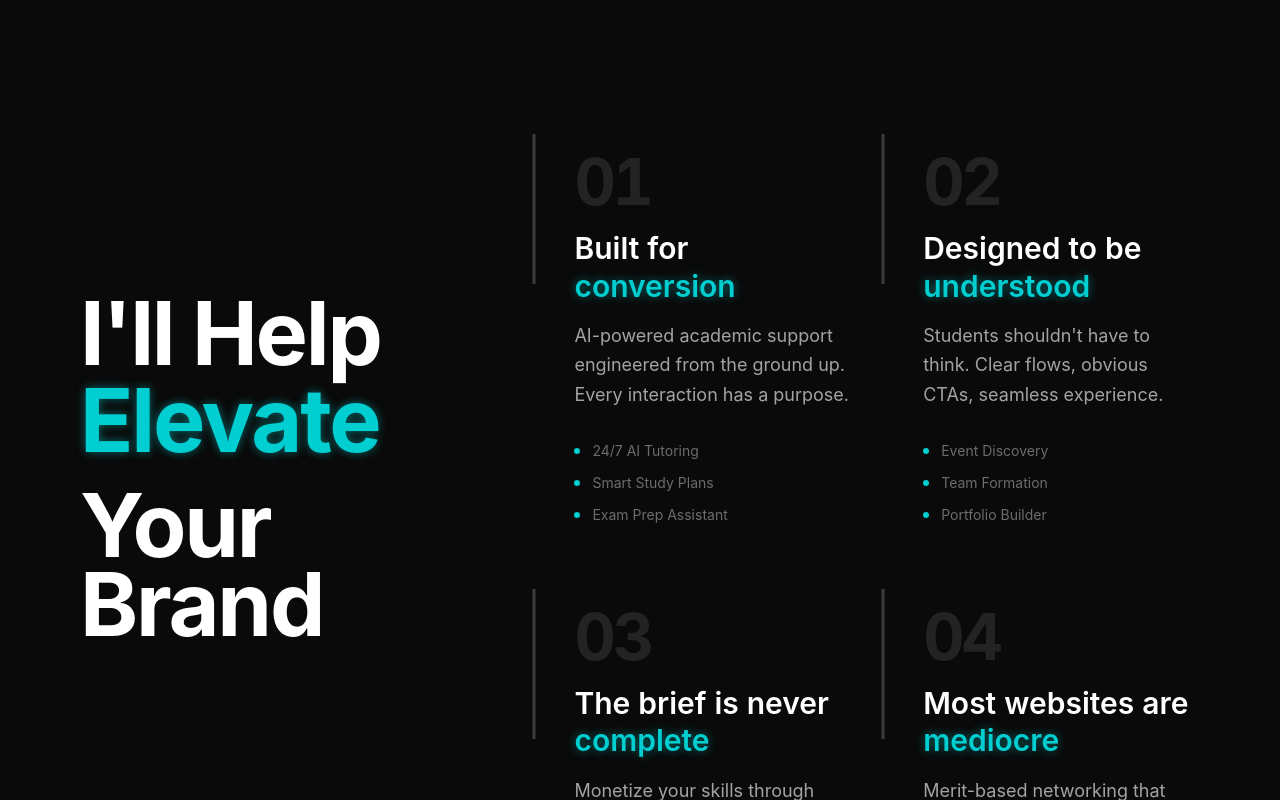
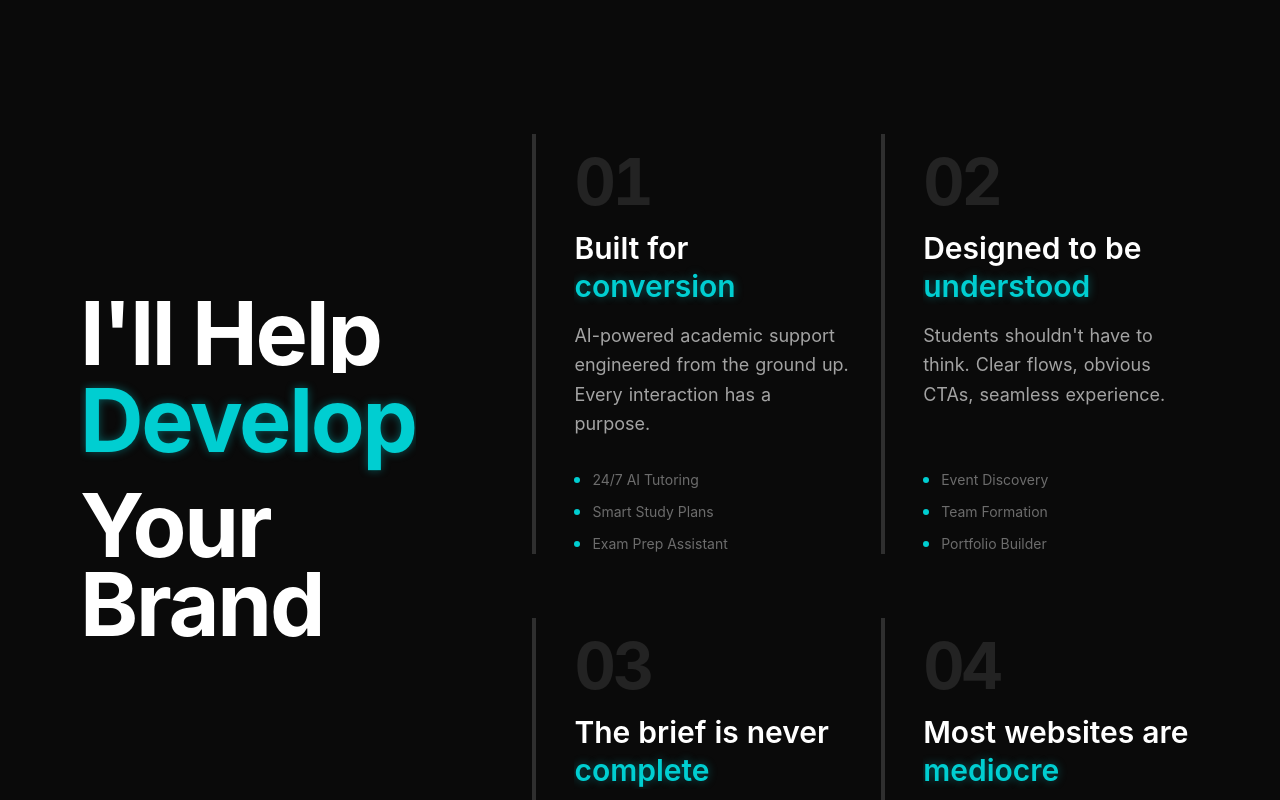
Before and after one commit to KlaerAI/klaerai, a Next.js app: page / in a window 1280 px wide. Shown: the part 1760-2560 px from the top of the page. Built offline with nearby package versions, Linux system fonts and the light colour scheme.

Commit message:
improved service section

```diff
--- a/app/components/home/Services.tsx
+++ b/app/components/home/Services.tsx
@@ -45,19 +45,20 @@ const SERVICES = [
 
 const DYNAMIC_WORDS = ["Develop", "Design", "Elevate"];
 
-// --- Animation Constants (Strict from Prompt) ---
+// --- Animation Constants ---
 const ACCENT_COLOR = "#00CED1";
-const ACCENT_GLOW = "0 0 10px rgba(0, 206, 209, 0.5)";
-const SPRING_EASE: [number, number, number, number] = [0.34, 1.56, 0.64, 1]; // Springy bounce for numbers
-const SMOOTH_EASE: [number, number, number, number] = [0.25, 0.46, 0.45, 0.94]; // Smooth ease for others
+const ACCENT_GLOW = "0 0 10px rgba(0, 206, 209, 0.4)";
 
-// Sequence Timings (ms converted to seconds)
-const TIME_BORDER = 0;
-const TIME_NUMBER = 0.05;
-const TIME_TITLE = 0.2;
-const TIME_DESC = 0.4;
-const TIME_BULLETS_START = 0.55;
-const BULLET_STAGGER = 0.075;
+// "Sav1n" style sharp easings
+const REVEAL_EASE: [number, number, number, number] = [0.25, 0.1, 0.25, 1];
+const SPRING_EASE: [number, number, number, number] = [0.34, 1.56, 0.64, 1];
+
+// Stagger timings
+const DELAY_BORDER = 0;
+const DELAY_NUMBER = 0.1;
+const DELAY_TITLE = 0.25;
+const DELAY_DESC = 0.4;
+const DELAY_BULLETS = 0.6;
 
 export function Services() {
   const sectionRef = useRef<HTMLDivElement>(null);
@@ -65,12 +66,12 @@ export function Services() {
   const headlineInView = useInView(headlineRef, { once: true, margin: "-100px" });
   const [wordIndex, setWordIndex] = useState(0);
 
-  // Rotating Word Cycle
+  // Cycle Dynamic Word
   useEffect(() => {
     if (!headlineInView) return;
     const interval = setInterval(() => {
       setWordIndex((prev) => (prev + 1) % DYNAMIC_WORDS.length);
-    }, 2500);
+    }, 2000); // 2s cycle for snappier feel
     return () => clearInterval(interval);
   }, [headlineInView]);
 
@@ -82,33 +83,48 @@ export function Services() {
     >
       <div className="max-w-[1440px] mx-auto px-6 md:px-12 lg:px-20">
         <div className="flex flex-col lg:flex-row gap-16 lg:gap-24">
-          {/* Sticky Headline Section */}
+          {/* Sticky Headline */}
           <div className="lg:w-[35%] lg:sticky lg:top-40 lg:self-start z-10">
             <div ref={headlineRef}>
               <h2 className="text-[3rem] md:text-[4.5rem] lg:text-[5.5rem] font-bold leading-[0.9] tracking-tight text-white flex flex-col items-start">
-                <span className="block mb-2">I&apos;ll Help</span>
+                <div className="overflow-hidden mb-2">
+                  <motion.span
+                    initial={{ y: "100%" }}
+                    animate={headlineInView ? { y: 0 } : { y: "100%" }}
+                    transition={{ duration: 0.8, ease: REVEAL_EASE }}
+                    className="block"
+                  >
+                    I&apos;ll Help
+                  </motion.span>
+                </div>
 
-                {/* Rotating Word */}
-                <span className="block h-[1.1em] relative overflow-visible mb-2 min-w-[300px]">
-                  <AnimatePresence mode="wait">
+                {/* Vertical Slide Dynamic Word */}
+                <div className="h-[1.1em] overflow-hidden mb-2 relative min-w-[300px]">
+                  <AnimatePresence mode="popLayout">
                     <motion.span
                       key={wordIndex}
-                      initial={{ opacity: 0, scale: 0.9 }}
-                      animate={{ opacity: 1, scale: 1 }}
-                      exit={{ opacity: 0, position: "absolute" }}
-                      transition={{ duration: 0.6, ease: "easeInOut" }}
-                      className="block origin-left"
-                      style={{
-                        color: ACCENT_COLOR,
-                        textShadow: ACCENT_GLOW
-                      }}
+                      initial={{ y: "100%" }} // Slide in from bottom
+                      animate={{ y: 0 }}
+                      exit={{ y: "-100%" }} // Slide out to top
+                      transition={{ duration: 0.6, ease: REVEAL_EASE }}
+                      className="block text-[#00CED1] origin-left"
+                      style={{ textShadow: ACCENT_GLOW }}
                     >
                       {DYNAMIC_WORDS[wordIndex]}
                     </motion.span>
                   </AnimatePresence>
-                </span>
+                </div>
 
-                <span className="block">Your Brand</span>
+                <div className="overflow-hidden">
+                  <motion.span
+                    initial={{ y: "100%" }}
+                    animate={headlineInView ? { y: 0 } : { y: "100%" }}
+                    transition={{ duration: 0.8, ease: REVEAL_EASE, delay: 0.15 }}
+                    className="block"
+                  >
+                    Your Brand
+                  </motion.span>
+                </div>
               </h2>
             </div>
           </div>
@@ -125,52 +141,45 @@ export function Services() {
   );
 }
 
-function ServiceCard({
-  item,
-  index,
-}: {
-  item: (typeof SERVICES)[0];
-  index: number;
-}) {
+function ServiceCard({ item, index }: { item: (typeof SERVICES)[0]; index: number }) {
   const cardRef = useRef<HTMLDivElement>(null);
   const isInView = useInView(cardRef, { once: true, margin: "-10%" });
 
-  // Stagger delays based on card index (150ms between cards)
-  const cardDelay = index * 0.15;
+  // Stagger cascading based on index
+  const baseDelay = index * 0.15;
 
   return (
     <div
       ref={cardRef}
       className="group relative flex flex-col min-h-[350px] pl-8 md:pl-10 pt-4"
     >
-      {/* 2. Left Vertical Border Animation (Starting T=0) */}
-      <div className="absolute left-0 top-0 bottom-0 w-[3px] h-full overflow-visible pointer-events-none">
+      {/* 1. Left Vertical Border (Draw Top->Bottom) */}
+      <div className="absolute left-0 top-0 bottom-0 w-[4px] h-full overflow-visible pointer-events-none">
         <svg className="h-full w-full overflow-visible">
-          {/* Draw from top to bottom */}
           <motion.line
-            x1="0" y1="0" x2="0" y2="150" // ~150px height as requested
-            stroke="rgba(255,255,255,0.2)"
-            strokeWidth="3"
+            x1="0" y1="0" x2="0" y2="100%"
+            stroke="rgba(255,255,255,0.15)"
+            strokeWidth="4"
             initial={{ pathLength: 0 }}
             animate={isInView ? { pathLength: 1 } : { pathLength: 0 }}
             transition={{
-              duration: 0.8,
+              duration: 1,
               ease: "easeOut",
-              delay: cardDelay + TIME_BORDER
+              delay: baseDelay + DELAY_BORDER
             }}
           />
         </svg>
       </div>
 
-      {/* 3. Number Entrance (Starting T=50ms) */}
-      <div className="mb-4 relative">
+      {/* 2. Number (Scale/Slide Up) */}
+      <div className="mb-4 relative overflow-hidden">
         <motion.span
-          initial={{ opacity: 0, y: -50, scale: 0.8 }}
-          animate={isInView ? { opacity: 1, y: 0, scale: 1 } : { opacity: 0, y: -50, scale: 0.8 }}
+          initial={{ y: "100%", opacity: 0 }}
+          animate={isInView ? { y: 0, opacity: 1 } : { y: "100%", opacity: 0 }}
           transition={{
-            duration: 0.6,
-            ease: SPRING_EASE, // Springy bounce
-            delay: cardDelay + TIME_NUMBER
+            duration: 0.7,
+            ease: SPRING_EASE,
+            delay: baseDelay + DELAY_NUMBER
           }}
           className="block text-[4rem] font-bold text-white/10 leading-none tracking-tighter tabular-nums"
         >
@@ -178,50 +187,47 @@ function ServiceCard({
         </motion.span>
       </div>
 
-      {/* 4. Title Text (Starting T=200ms) */}
-      <h3 className="text-2xl md:text-3xl font-semibold leading-tight mb-4 text-white">
+      {/* 3. Title (Masked Slide Up + Color Shift) */}
+      <h3 className="text-2xl md:text-3xl font-semibold leading-tight mb-4 text-white overflow-hidden">
+        <span className="block overflow-hidden">
+          <motion.span
+            className="block"
+            initial={{ y: "100%" }}
+            animate={isInView ? { y: 0 } : { y: "100%" }}
+            transition={{ duration: 0.6, ease: REVEAL_EASE, delay: baseDelay + DELAY_TITLE }}
+          >
             {item.title.split(" ").map((word, i) => {
               const isAccent = word.toLowerCase().includes(item.accentWord.toLowerCase());
               return (
-            <span key={i} className="inline-block mr-2">
+                <span key={i} className="inline-block mr-2 relative">
+                  {/* Base geometry is visible, but we layer color on top or just switch it */}
                   {isAccent ? (
                     <motion.span
                       initial={{ color: "#ffffff", textShadow: "none" }}
-                  animate={isInView ? {
-                    color: ACCENT_COLOR,
-                    textShadow: ACCENT_GLOW
-                  } : {}}
-                  transition={{
-                    duration: 0.6,
-                    delay: cardDelay + TIME_TITLE,
-                    ease: "easeInOut"
-                  }}
+                      animate={isInView ? { color: ACCENT_COLOR, textShadow: ACCENT_GLOW } : {}}
+                      // Color transition happens slightly after geometry reveal
+                      transition={{ duration: 0.4, delay: baseDelay + DELAY_TITLE + 0.3 }}
                     >
                       {word}
                     </motion.span>
-              ) : (
-                word // Standard white text
-              )}
+                  ) : word}
                 </span>
               );
             })}
+          </motion.span>
+        </span>
       </h3>
 
-      {/* 5. Description Text (Starting T=400ms) */}
-      <motion.p
-        initial={{ opacity: 0 }}
-        animate={isInView ? { opacity: 1 } : { opacity: 0 }}
-        transition={{
-          duration: 0.5,
-          delay: cardDelay + TIME_DESC,
-          ease: "easeInOut"
-        }}
-        className="text-white/60 text-base md:text-lg leading-relaxed mix-blend-plus-lighter mb-8"
-      >
-        {item.desc}
-      </motion.p>
+      {/* 4. Description (Word-by-Word Slide Up) */}
+      <div className="text-white/60 text-base md:text-lg leading-relaxed mix-blend-plus-lighter mb-8">
+        <WordReveal
+          text={item.desc}
+          pDelay={baseDelay + DELAY_DESC}
+          isInView={isInView}
+        />
+      </div>
 
-      {/* 6. Bullets (Starting T=550ms, Staggered) */}
+      {/* 5. Bullets (Slide In) */}
       <ul className="mt-auto space-y-3">
         {item.features.map((feature, i) => (
           <motion.li
@@ -230,8 +236,8 @@ function ServiceCard({
             animate={isInView ? { opacity: 1, x: 0 } : { opacity: 0, x: -20 }}
             transition={{
               duration: 0.4,
-              delay: cardDelay + TIME_BULLETS_START + (i * BULLET_STAGGER),
-              ease: SMOOTH_EASE,
+              delay: baseDelay + DELAY_BULLETS + (i * 0.08),
+              ease: "easeOut",
             }}
             className="flex items-center gap-3 text-sm text-white/40"
           >
@@ -246,3 +252,28 @@ function ServiceCard({
     </div>
   );
 }
+
+// Word Reveal Component to mimic "SplitText Lines"
+function WordReveal({ text, pDelay, isInView }: { text: string, pDelay: number, isInView: boolean }) {
+  const words = text.split(" ");
+  return (
+    <span className="block flex flex-wrap gap-x-1.5">
+      {words.map((word, i) => (
+        <span key={i} className="block overflow-hidden">
+          <motion.span
+            className="block"
+            initial={{ y: "110%" }} // Start deeply hidden
+            animate={isInView ? { y: 0 } : { y: "110%" }}
+            transition={{
+              duration: 0.5,
+              ease: [0.25, 0.1, 0.25, 1],
+              delay: pDelay + (i * 0.015) // Extremely tight stagger for "flow"
+            }}
+          >
+            {word}
+          </motion.span>
+        </span>
+      ))}
+    </span>
+  );
+}
```
Lines whose indentation alone changed are shown as unchanged.
